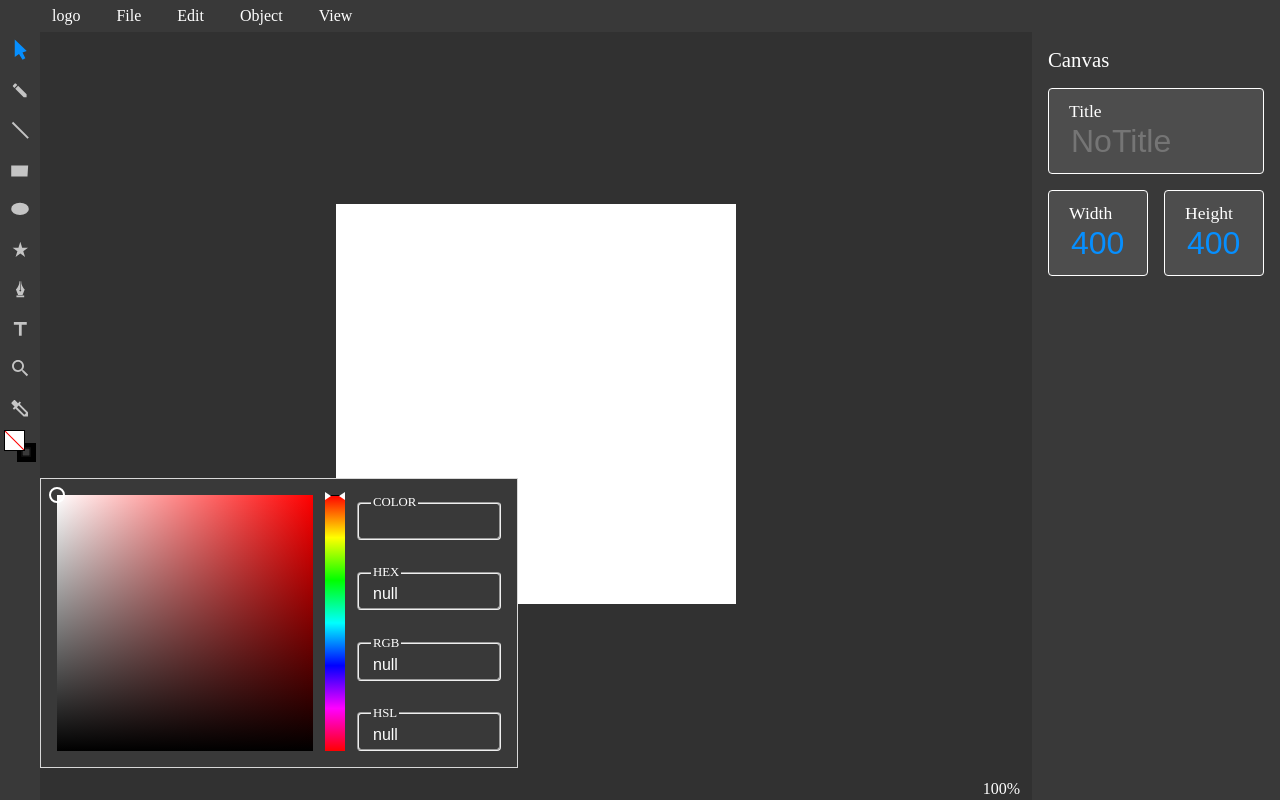
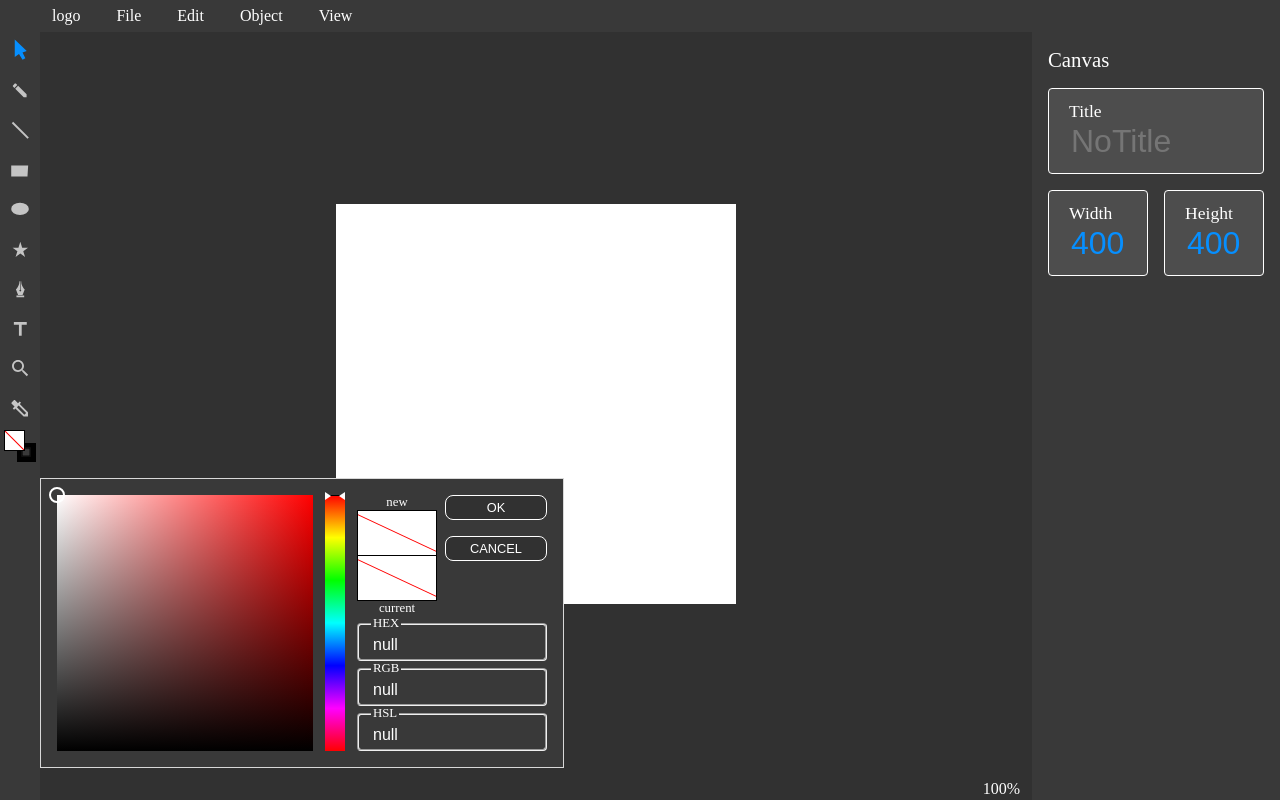
Before and after one commit to Honey-Bi/vector-draw, a React (Create React App) app: page / in a window 1280 px wide. Both pictures are taken after a click on the element 14 px from the left and 440 px from the top of the page. Built offline with nearby package versions, Linux system fonts and the light colour scheme.

Commit message:
팔레트 색 선택 기능 추가 오류 수정중

```diff
--- a/src/components/Tool.tsx
+++ b/src/components/Tool.tsx
@@ -13,6 +13,7 @@ type cpColor = {
   HEX: string | "null";
   RGB: string | "null";
   HSL: string | "null";
+  PRGB: Color;
 };
 
 function Tool({ tool, setTool, palette, setPalette, shortcutTool }: Props) {
@@ -71,20 +72,22 @@ function Tool({ tool, setTool, palette, setPalette, shortcutTool }: Props) {
 
   // 컬러피커 rgb로 정보 입력
   function setCPtoRGB(color: Color): cpColor {
-    if (color === null) return { HEX: "null", RGB: "null", HSL: "null" };
+    if (color === null) return { HEX: "null", RGB: "null", HSL: "null", PRGB: null };
     const RGB = color.r + "," + color.g + "," + color.b;
     const HEX = RGBtoHex([color.r, color.g, color.b]);
     const HSL = RGBtoHSL(color.r, color.g, color.b).join(",");
-    return { HEX: HEX, RGB: RGB, HSL: HSL };
+    return { HEX: HEX, RGB: RGB, HSL: HSL, PRGB: color };
   }
 
   // 컬러피커 hsl로 정보 입력
   const setCPtoHSL = useCallback((color: { h: number; s: number; l: number } | null): cpColor => {
-    if (color === null) return { HEX: "null", RGB: "null", HSL: "null" };
+    if (color === null) return { HEX: "null", RGB: "null", HSL: "null", PRGB: null };
     const HSL = color.h + "," + color.s + "," + color.l;
-    const RGB = HSLtoRGB(color.h, color.s, color.l).join(",");
-    const HEX = RGBtoHex(HSLtoRGB(color.h, color.s, color.l));
-    return { HEX: HEX, RGB: RGB, HSL: HSL };
+    const rgb_list = HSLtoRGB(color.h, color.s, color.l);
+    const RGB = rgb_list.join(",");
+    const HEX = RGBtoHex(rgb_list);
+    const PRGB: Color = { r: rgb_list[0], g: rgb_list[1], b: rgb_list[2] };
+    return { HEX: HEX, RGB: RGB, HSL: HSL, PRGB: PRGB };
   }, []);
 
   // 색조 및 채도 변경
@@ -297,6 +300,13 @@ function Tool({ tool, setTool, palette, setPalette, shortcutTool }: Props) {
     return [hslH, Math.round(hsvS), Math.round(hsvV)];
   }
 
+  function setPaletteColor() {
+    if (FS) {
+      setPalette({ ...palette, fill: cpColor.PRGB });
+    }
+    setOpen(false);
+  }
+
   // 팔레트 닫기 기능
   useEffect(() => {
     // 외부영역 클릭 이벤트 감지후 팔레트 닫음
@@ -336,12 +346,14 @@ function Tool({ tool, setTool, palette, setPalette, shortcutTool }: Props) {
     return () => window.removeEventListener("mouseup", handleMouseUp);
   }, [open]);
 
+  // 팔레트 정보 변경시 포인터 이동
   useEffect(() => {
     const HSL_list = cpColor.HSL.split(",");
-    const HSV = HSLtoHSV(Number(HSL_list[0]), Number(HSL_list[1]), Number(HSL_list[2]));
+    const H = isNaN(Number(HSL_list[0])) ? cTop : Number(HSL_list[0]);
+    const HSV = HSLtoHSV(H, Number(HSL_list[1]), Number(HSL_list[2]));
     setCTop((HSV[0] * 256) / 360);
     setSBPosition({ x: (HSV[1] * 256) / 100, y: 256 - (HSV[2] * 256) / 100 });
-  }, [cpColor]);
+  }, [cpColor, cTop]);
 
   return (
     <>
@@ -443,28 +455,32 @@ function Tool({ tool, setTool, palette, setPalette, shortcutTool }: Props) {
               ${palette.fill === null ? "null" : ""}`}
             onClick={colorFill}
             style={{
-              backgroundColor: `rgba(
-                ${palette.fill !== null ? palette.fill.r : 255},
-                ${palette.fill !== null ? palette.fill.g : 255},
-                ${palette.fill !== null ? palette.fill.b : 255})`,
+              backgroundColor: `rgb(
+                ${
+                  palette.fill
+                    ? `${palette.fill.r}, ${palette.fill.g}, ${palette.fill.b}`
+                    : "255, 255, 255"
+                })`,
             }}
-          ></div>
+          />
           <div
             className={`color-stroke
               ${FS ? "" : "active"}
               ${palette.stroke === null ? "null" : ""}`}
             onClick={colorStroke}
             style={{
-              backgroundColor: `rgba(
-                ${palette.stroke !== null ? palette.stroke.r : 255},
-                ${palette.stroke !== null ? palette.stroke.g : 255},
-                ${palette.stroke !== null ? palette.stroke.b : 255})`,
+              backgroundColor: `rgb(
+                ${
+                  palette.stroke
+                    ? `${palette.stroke.r}, ${palette.stroke.g}, ${palette.stroke.b}`
+                    : "255, 255, 255"
+                })`,
             }}
           >
             <div className="fill" />
           </div>
-          <div className="color-toggle" onClick={toggleFS}></div>
-          <div className="color-default" onClick={colorDefault}></div>
+          <div className="color-toggle" onClick={toggleFS} />
+          <div className="color-default" onClick={colorDefault} />
         </div>
       </div>
       <div className={`color-picker ${open ? "open" : ""}`} ref={cpRef}>
@@ -491,18 +507,46 @@ function Tool({ tool, setTool, palette, setPalette, shortcutTool }: Props) {
           <div className="arrow" style={{ top: cTop }}></div>
         </div>
         <div className="info">
-          <fieldset>
-            <legend className="draggNone">COLOR</legend>
+          <div className="info-top">
+            <div className="current-new">
+              new
               <div
-              className={`color ${cpColor.HEX === null ? "null" : ""}`}
-              style={{ backgroundColor: `rgb(${cpColor.RGB})` }}
+                className={`color ${cpColor.HEX === "null" ? "null" : ""}`}
+                style={{
+                  backgroundColor: `rgb(${cpColor.RGB !== "null" ? cpColor.RGB : "255, 255, 255"})`,
+                }}
               />
-          </fieldset>
+              <div
+                className={`color ${
+                  FS ? (palette.fill === null ? "null" : "") : palette.stroke === null ? "null" : ""
+                }`}
+                style={{
+                  backgroundColor: `rgb(
+                ${
+                  FS
+                    ? palette.fill
+                      ? `${palette.fill.r}, ${palette.fill.g}, ${palette.fill.b}`
+                      : "255, 255, 255"
+                    : palette.stroke
+                    ? `${palette.stroke.r}, ${palette.stroke.g}, ${palette.stroke.b}`
+                    : "255, 255, 255"
+                }
+                )`,
+                }}
+              />
+              current
+            </div>
+            <div className="btn-group">
+              <button onClick={setPaletteColor}>ok</button>
+              <button onClick={(e) => setOpen(false)}>cancel</button>
+            </div>
+          </div>
+          <div className="info-bottom">
             <fieldset>
               <legend className="draggNone">HEX</legend>
               <input
                 id="HEX"
-              value={cpColor.HEX !== null ? cpColor.HEX : "null"}
+                value={cpColor.HEX !== "null" ? cpColor.HEX : "null"}
                 maxLength={6}
                 autoComplete="off"
                 placeholder="FFFFFF"
@@ -513,7 +557,7 @@ function Tool({ tool, setTool, palette, setPalette, shortcutTool }: Props) {
               <legend className="draggNone">RGB</legend>
               <input
                 id="RGB"
-              value={cpColor.RGB !== null ? cpColor.RGB : "null"}
+                value={cpColor.RGB !== "null" ? cpColor.RGB : "null"}
                 autoComplete="off"
                 placeholder="255, 255, 255"
                 onChange={(e) => cbChange(e, "RGB")}
@@ -523,7 +567,7 @@ function Tool({ tool, setTool, palette, setPalette, shortcutTool }: Props) {
               <legend className="draggNone">HSL</legend>
               <input
                 id="HSL"
-              value={cpColor.HSL !== null ? cpColor.HSL : "null"}
+                value={cpColor.HSL !== "null" ? cpColor.HSL : "null"}
                 autoComplete="off"
                 placeholder="0, 0, 100"
                 onChange={(e) => cbChange(e, "HSL")}
@@ -531,6 +575,7 @@ function Tool({ tool, setTool, palette, setPalette, shortcutTool }: Props) {
             </fieldset>
           </div>
         </div>
+      </div>
     </>
   );
 }
--- a/src/index.css
+++ b/src/index.css
@@ -225,6 +225,9 @@ ul {
   gap: 0.75rem;
   z-index: 5;
   display: none;
+  &.open {
+    display: flex;
+  }
   .sb {
     width: 256px;
     height: 100%;
@@ -300,9 +303,41 @@ ul {
     display: flex;
     flex-direction: column;
     font-size: 0.8rem;
-    justify-content: space-between;
-    gap: 1rem;
-    & > fieldset {
+    .info-top {
+      display: flex;
+      flex-direction: row;
+      height: 100%;
+      gap: 0.5rem;
+      & .current-new {
+        display: flex;
+        flex-direction: column;
+        width: 5rem;
+        text-align: center;
+        & > .color {
+          height: 50%;
+          box-sizing: border-box;
+          border: 1px solid black;
+          overflow: hidden;
+          position: relative;
+          & + & {
+            border-top: none;
+          }
+          &.null {
+            &::after {
+              width: 200%;
+              position: absolute;
+              top: 50%;
+              left: 50%;
+              transform: translate(-50%, -50%) rotate(25deg);
+              content: "";
+              box-sizing: border-box;
+              border-top: 1px solid red;
+            }
+          }
+        }
+      }
+    }
+    & fieldset {
       margin: 0;
       border-radius: 0.25rem;
       padding: 0.25rem 0.75rem;
@@ -316,13 +351,28 @@ ul {
           outline: none;
         }
       }
-      & > .color {
-        height: 1.25rem;
+    }
+  }
+  .btn-group {
+    display: flex;
+    gap: 1rem;
+    flex-direction: column;
+    & > button {
+      font-size: 0.8rem;
+      border-radius: 0.5rem;
+      border: 1px solid white;
+      color: white;
+      cursor: pointer;
+      padding: 0.25rem 1.5rem;
+      background-color: var(--base-color);
+      text-transform: uppercase;
+      &:hover {
+        background-color: rgba(255, 255, 255, 0.1);
+      }
+      &:active {
+        background-color: rgba(255, 255, 255, 0.5);
       }
     }
-  }
-  &.open {
-    display: flex;
   }
 }
 .wrap {
```
Lines whose indentation alone changed are shown as unchanged.
